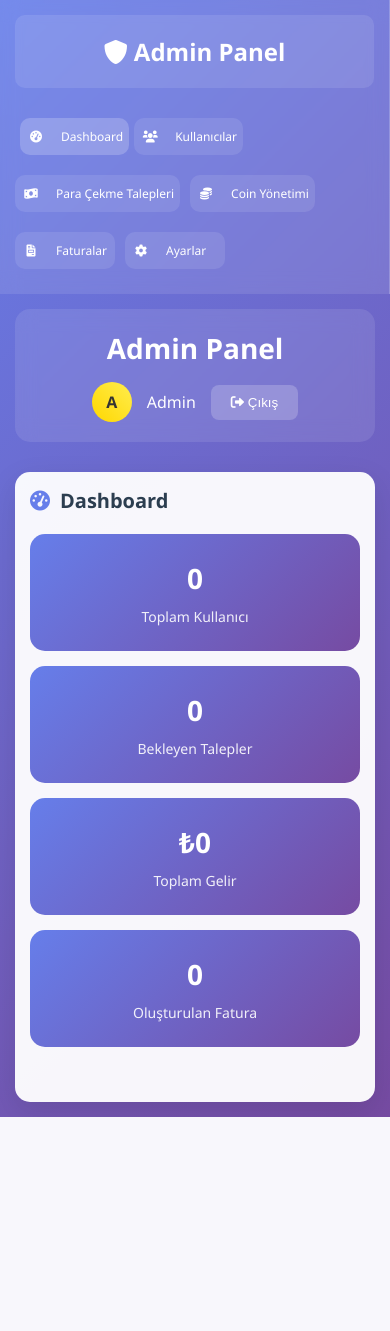
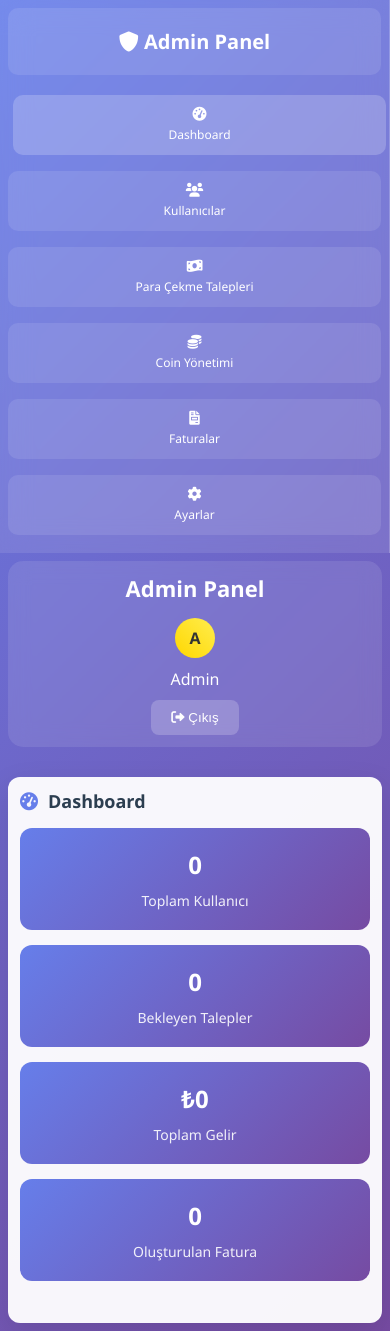
Before and after one commit to tusekom55/tug, a PHP site: page /admin-panel.html in a window 390 px wide. Before the commit the page ends 1117 px from the top, so only its background shows below. Run offline with PHP 8.4, Linux system fonts and the light colour scheme; data that the repository does not hold is empty.

Commit message:
Admin paneli mobil uyumlu tasarim ve fatura yapisi yenilendi: modern responsive, yeni fatura tasarimi

```diff
--- a/admin-panel.html
+++ b/admin-panel.html
@@ -347,7 +347,7 @@
             100% { transform: rotate(360deg); }
         }
 
-        /* Mobile Responsive */
+        /* Mobile Responsive - Yeni Tasarım */
         @media (max-width: 768px) {
             .admin-container {
                 flex-direction: column;
@@ -357,22 +357,27 @@
                 width: 100%;
                 height: auto;
                 position: relative;
-                padding: 15px;
+                padding: 10px;
+                border-radius: 0;
+                backdrop-filter: blur(15px);
             }
 
             .main-content {
                 margin-left: 0;
-                padding: 15px;
+                padding: 10px;
             }
 
             .header {
                 flex-direction: column;
                 gap: 15px;
                 text-align: center;
+                padding: 15px;
             }
 
             .admin-info {
                 justify-content: center;
+                flex-direction: column;
+                gap: 10px;
             }
 
             .stats-grid {
@@ -380,63 +385,205 @@
                 gap: 15px;
             }
 
+            .stat-card {
+                padding: 20px;
+                border-radius: 12px;
+            }
+
+            .stat-value {
+                font-size: 28px;
+            }
+
             .table-container {
                 overflow-x: auto;
+                border-radius: 12px;
+                margin: 10px 0;
             }
 
             .data-table {
-                min-width: 600px;
+                min-width: 700px;
+                font-size: 14px;
+            }
+
+            .data-table th,
+            .data-table td {
+                padding: 10px 8px;
+                font-size: 13px;
             }
 
             .action-btn {
-                padding: 8px 12px;
+                padding: 8px 10px;
                 font-size: 11px;
-                margin: 1px;
+                margin: 2px;
+                border-radius: 8px;
+                min-width: 60px;
             }
 
             .modal-content {
                 width: 95%;
-                margin: 10% auto;
+                margin: 5% auto;
+                max-height: 90vh;
             }
 
             .nav-menu {
+                display: grid;
+                grid-template-columns: repeat(2, 1fr);
+                gap: 8px;
+                padding: 0;
+            }
+
+            .nav-link {
+                text-align: center;
+                padding: 15px 10px;
+                font-size: 13px;
+                border-radius: 10px;
+                margin: 0;
+                min-height: 50px;
                 display: flex;
-                flex-wrap: wrap;
-                gap: 10px;
-            }
-
-            .nav-link {
-                flex: 1;
-                min-width: 120px;
-                text-align: center;
-                padding: 12px 8px;
-                font-size: 14px;
-            }
-        }
-
-        @media (max-width: 480px) {
+                flex-direction: column;
+                align-items: center;
+                justify-content: center;
+                gap: 5px;
+            }
+
+            .nav-link i {
+                font-size: 16px;
+                margin: 0;
+            }
+
             .content-area {
                 padding: 15px;
+                border-radius: 12px;
             }
 
             .section-title {
                 font-size: 20px;
+                margin-bottom: 15px;
+            }
+
+            .section {
+                margin-bottom: 25px;
+            }
+        }
+
+        @media (max-width: 480px) {
+            .sidebar {
+                padding: 8px;
+            }
+
+            .main-content {
+                padding: 8px;
+            }
+
+            .header {
+                padding: 12px;
+            }
+
+            .content-area {
+                padding: 12px;
+            }
+
+            .section-title {
+                font-size: 18px;
             }
 
             .stat-value {
-                font-size: 28px;
+                font-size: 24px;
+            }
+
+            .nav-menu {
+                grid-template-columns: 1fr;
+                gap: 6px;
             }
 
             .nav-link {
-                min-width: 100px;
+                padding: 12px 8px;
                 font-size: 12px;
-                padding: 10px 6px;
+                min-height: 45px;
+            }
+
+            .nav-link i {
+                font-size: 14px;
             }
 
             .action-btn {
                 padding: 6px 8px;
                 font-size: 10px;
-            }
+                min-width: 50px;
+            }
+
+            .data-table {
+                min-width: 600px;
+                font-size: 12px;
+            }
+
+            .data-table th,
+            .data-table td {
+                padding: 8px 6px;
+                font-size: 11px;
+            }
+
+            .modal-content {
+                width: 98%;
+                margin: 2% auto;
+            }
+
+            .logo {
+                font-size: 20px;
+                margin-bottom: 20px;
+            }
+
+            .page-title {
+                font-size: 22px;
+            }
+        }
+
+        /* Mobil için özel buton stilleri */
+        .mobile-action-group {
+            display: flex;
+            flex-wrap: wrap;
+            gap: 5px;
+            justify-content: center;
+        }
+
+        .mobile-card {
+            background: white;
+            border-radius: 12px;
+            padding: 15px;
+            margin-bottom: 15px;
+            box-shadow: 0 2px 10px rgba(0,0,0,0.1);
+        }
+
+        .mobile-card-header {
+            display: flex;
+            justify-content: space-between;
+            align-items: center;
+            margin-bottom: 10px;
+            padding-bottom: 10px;
+            border-bottom: 1px solid #eee;
+        }
+
+        .mobile-card-content {
+            display: grid;
+            grid-template-columns: 1fr 1fr;
+            gap: 10px;
+            font-size: 13px;
+        }
+
+        .mobile-card-content .info-item {
+            display: flex;
+            flex-direction: column;
+        }
+
+        .mobile-card-content .info-label {
+            font-size: 11px;
+            color: #666;
+            margin-bottom: 2px;
+        }
+
+        .mobile-card-content .info-value {
+            font-weight: 600;
+            color: #333;
         }
 
         .data-table td {
```
Also changed, not shown: backend/admin/invoice.php (+101 -56 lines).
